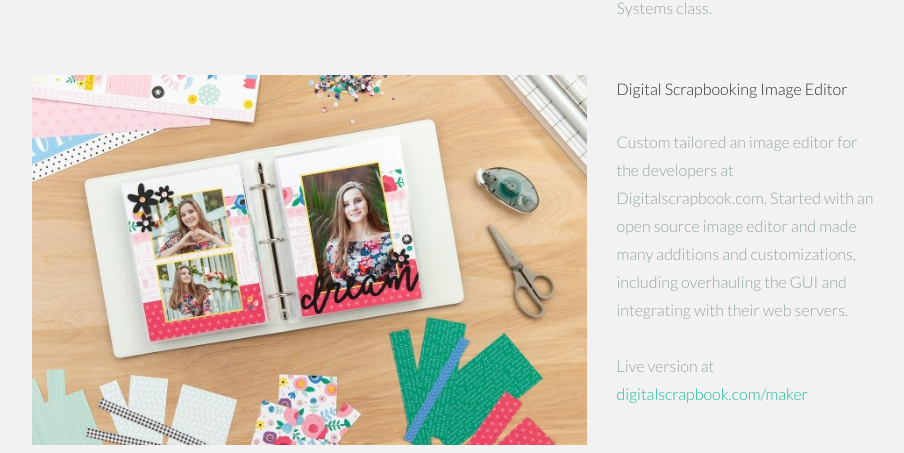
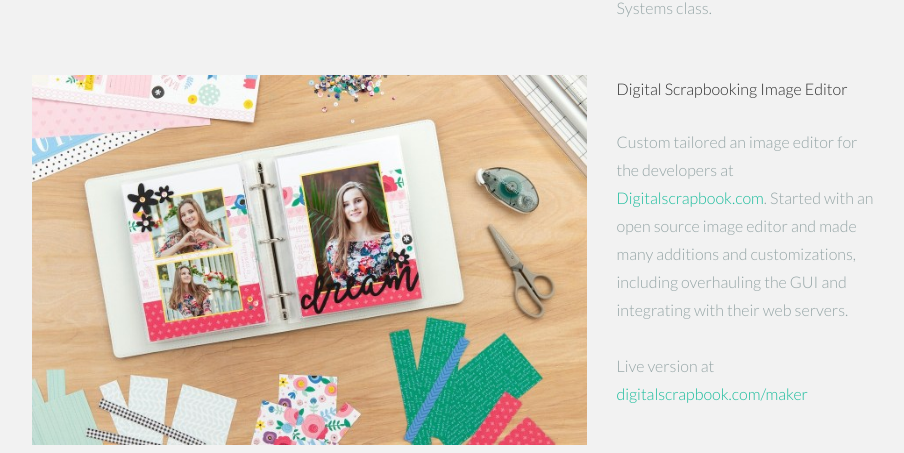
Before and after one commit to zavalzam/zavalzam.github.io, a plain HTML site: page index.html in a window 1280 px wide. Shown: the part 3193-3646 px from the top of the page, without its empty margins (331-1235 px from the left). Drawn offline with Linux system fonts and the light colour scheme.

Commit message:
Update index.html

```diff
--- a/index.html
+++ b/index.html
@@ -271,7 +271,7 @@
         <div class="col-lg-3">
           <p>Digital Scrapbooking Image Editor</p>
           <p>
-            <more>Custom tailored an image editor for the developers at Digitalscrapbook.com. Started with an open source image editor and made many additions and customizations, including overhauling the GUI and integrating with their web servers. <br/> <br/> Live version at <a href="https://digitalscrapbook.com/maker">digitalscrapbook.com/maker</a>   <br/>
+            <more>Custom tailored an image editor for the developers at <a href="https://digitalscrapbook.com">Digitalscrapbook.com</a>. Started with an open source image editor and made many additions and customizations, including overhauling the GUI and integrating with their web servers. <br/> <br/> Live version at <a href="https://digitalscrapbook.com/maker">digitalscrapbook.com/maker</a>   <br/>
             </more>
           </p>
         </div>
```
